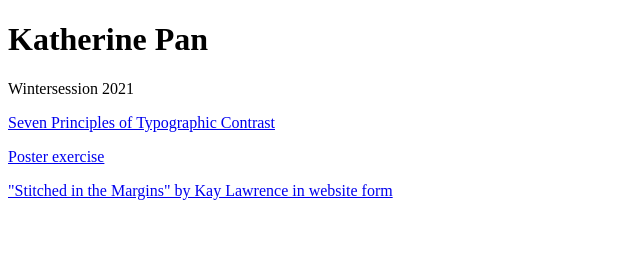
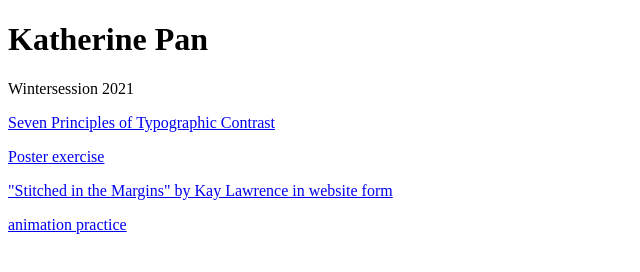
Before and after one commit to katpan75/wsweb, a plain HTML site: page index.html in a window 1280 px wide. Shown: the whole page, without its empty margins (0-640 px from the left). Drawn offline with Linux system fonts and the light colour scheme.

Commit message:
added animation practice

```diff
--- a/index.html
+++ b/index.html
@@ -8,5 +8,6 @@
 <p><a href="https://katpan75.github.io/stitchedinthemargin/" target="_blank">
     "Stitched in the Margins" by Kay Lawrence in website form
 </a></p>
+<p><a href="https://ivory-universal-sociology.glitch.me/" target="_blank">animation practice</a></p>
 </body>
 </html>
```
